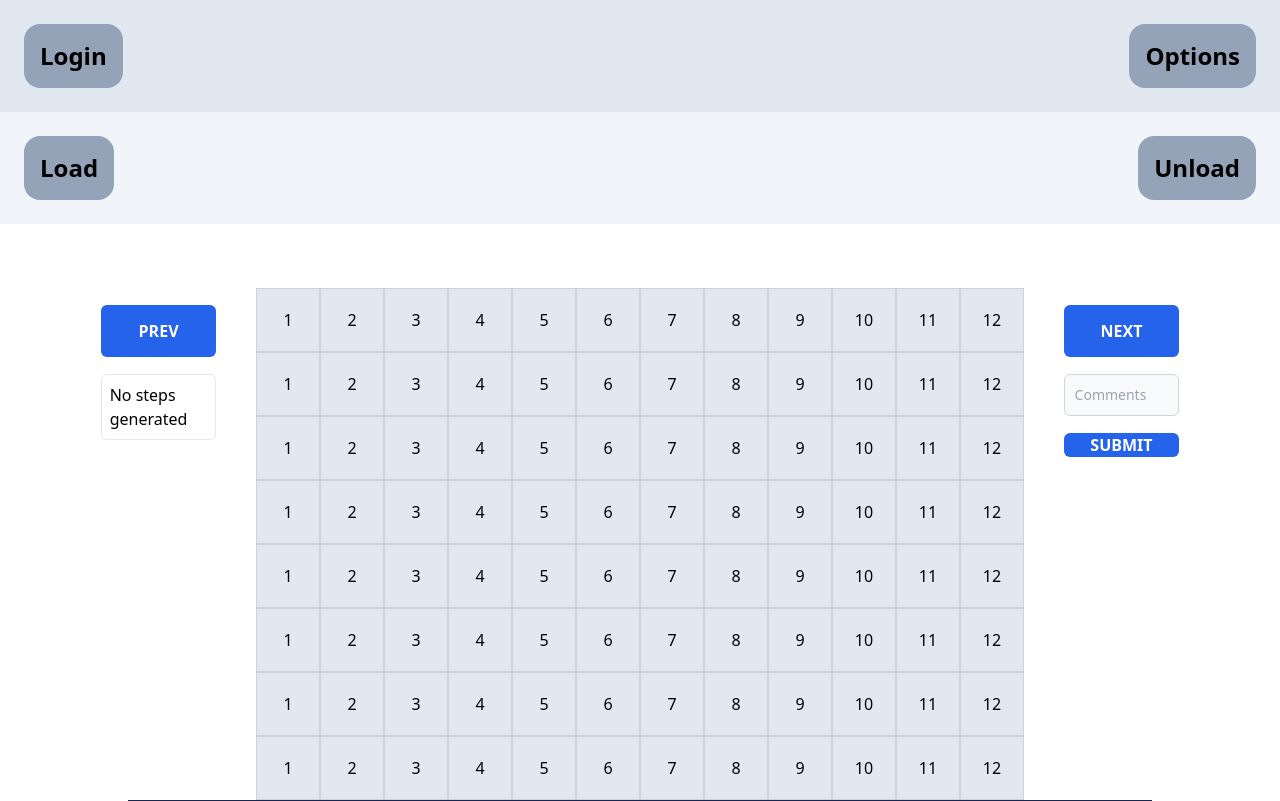
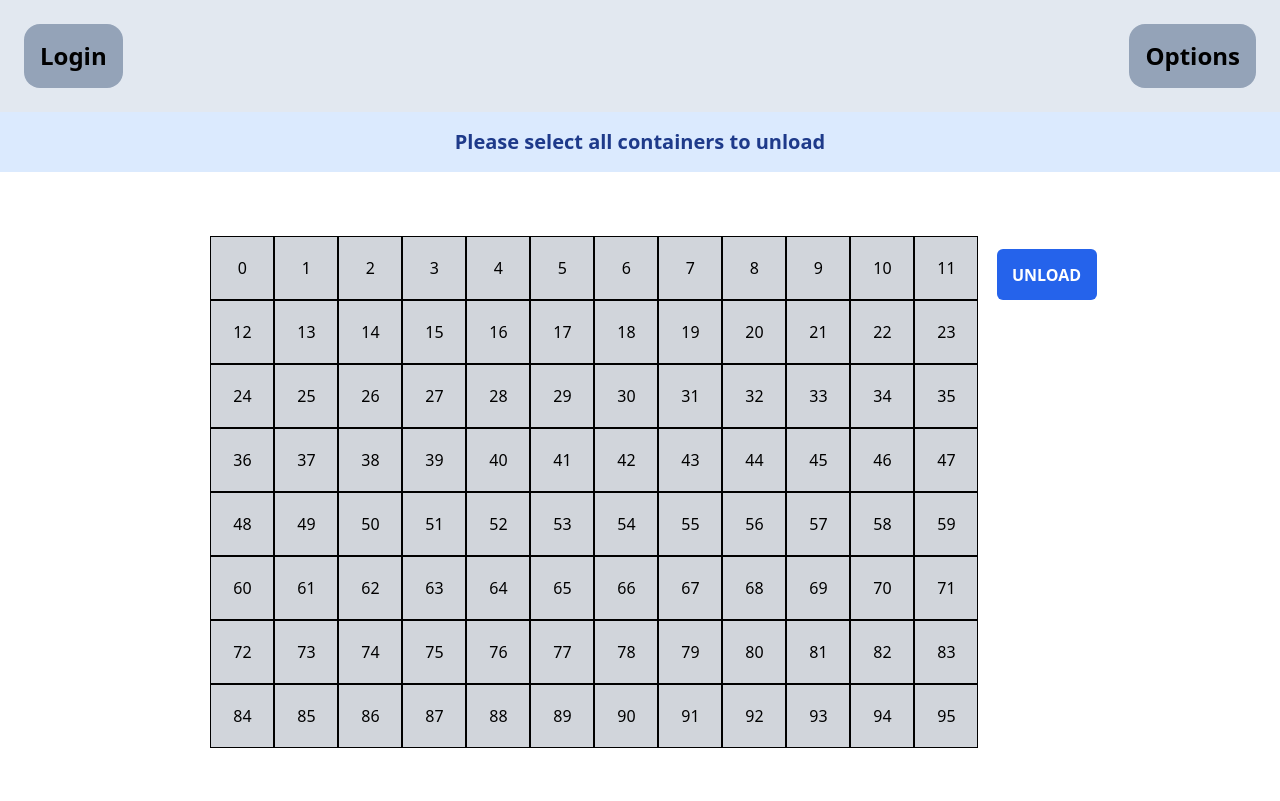
Before and after one commit to FelixMDM/CargoPilot, a Next.js app in the folder client/: page /loadUnload in a window 1280 px wide. Shown: the top 801 px of the page. Built offline with nearby package versions, Linux system fonts and the light colour scheme.

Commit message:
removed global css styles to handle background color changes when selected, removed load unload buttons and replaced with clickable containers and one unload button

```diff
--- a/client/src/app/globals.css
+++ b/client/src/app/globals.css
@@ -5,10 +5,8 @@
 .cell {
     width: 4rem;
     height: 4rem;
-    background-color: #e2e8f0;
     display: flex;
     align-items: center;
     justify-content: center;
-    border: 1px solid #cbd5e1;
     font-size: 1rem;
   }
--- a/client/src/app/loadUnload/page.tsx
+++ b/client/src/app/loadUnload/page.tsx
@@ -5,7 +5,6 @@ const page = () => {
     return (
         <div>
             <LoadUnload />
-            <ContainersPanel />
         </div>
     );
 }
--- /dev/null
+++ b/client/src/components/containers/containersLoadUnload.tsx
@@ -0,0 +1,57 @@
+"use client";
+import { useState } from "react";
+
+const Containers = () => {
+  // State to store selected cell positions
+  const [selectedCells, setSelectedCells] = useState<Set<string>>(new Set());
+
+  // Function to handle cell selection
+  const handleCellClick = (row: number, col: number, index: number) => {
+    const cellId = `${index}, (${row}, ${col})`; // Store index and (x, y) as a string
+
+    setSelectedCells((prevSelectedCells) => {
+      const newSelectedCells = new Set(prevSelectedCells);
+      if (newSelectedCells.has(cellId)) {
+        newSelectedCells.delete(cellId); // Remove if already selected (unselect)
+      } else {
+        newSelectedCells.add(cellId); // Add if not selected (select)
+      }
+      return newSelectedCells;
+    });
+  };
+
+  return (
+    <div className="flex flex-col items-center">
+      <div className="grid grid-cols-12 grid-rows-8">
+        {Array.from({ length: 96 }).map((_, index: number) => {
+          // Calculate row and column for each cell
+          const col = index % 12;
+          const row = 7 - Math.floor(index / 12); // Reverse the row calculation to start from bottom (7 - index)
+
+          const cellId = `${index}, (${row}, ${col})`; // Unique ID for each cell with index and (x, y)
+          const isSelected = selectedCells.has(cellId); // Check if the cell is selected
+
+          return (
+            <button
+              key={index}
+              className={`cell m-auto p-2 border border-black ${isSelected ? 'bg-green-500' : 'bg-gray-300'}`}
+              onClick={() => handleCellClick(row, col, index)} // Pass index to handle click
+            >
+              {index}
+            </button>
+          );
+        })}
+      </div>
+      {selectedCells.size > 0 && (
+        <div>
+          <p>Selected Positions:</p>
+          {Array.from(selectedCells).map((cellId) => {
+            return <p key={cellId}>{cellId}</p>; // Display the stored cellId
+          })}
+        </div>
+      )}
+    </div>
+  );
+};
+
+export default Containers;
--- a/client/src/components/loadUnload/LoadUnload.tsx
+++ b/client/src/components/loadUnload/LoadUnload.tsx
@@ -1,30 +1,34 @@
+"use client";
+import { useState } from "react";
+import Containers from "../containers/containersLoadUnload";
 
-/**
- *
- * I'm thinking that the best way to do this is gonna be yeah to map over a list of 96 to render all the grid boxes,
- * but functionally, later on down the line -> make an api call for the updated manifest/steps
- *
- * Format is maybe a list (CSV?) of arrays [96 in len] that represent what box goes where? and each list entry is a step
- * or something close to that where only the colors are specified
- *
- * Render the respective colors at each steps in that map loop that I have defined currently
- */
+const ContainersPanel = () => {
+    const [unload, setUnload] = useState(false);
 
-const LoadUnload = () => {
+    const handleUnload = () => {
+        setUnload(true);
+    };
+
     return (
-        <div className="flex flex-col font-archivo-narrow font-bold space-y-2 items-center">
-            <div className="top-0 w-full bg-slate-100 font-archivo-narrow text-2xl font-bold z-40">
-                <div className="flex justify-between items-center p-4">
-                    <div className="text-black bg-slate-400 rounded-2xl p-4 m-2 hover:text-white">
-                        Load
-                    </div>
-                    <div className="text-black bg-slate-400 rounded-2xl p-4 m-2 hover:text-white">
-                        Unload
-                    </div>
+        <div className="flex flex-col items-center">
+            <div className="w-full bg-blue-100 text-blue-900 text-center py-4 font-bold text-xl">
+                Please select all containers to unload
+            </div>
+
+            <div className="flex flex-row mt-[5%] justify-evenly">
+                <Containers />
+                <div className="flex flex-col w-[10%] space-y-[15%] items-center">
+                    <button
+                        onClick={handleUnload}
+                        style={{ width: '100px', marginLeft: '47%' }}
+                        className="w-[100%] h-[10%] mt-[15%] bg-blue-600 rounded-md font-bold text-white"
+                    >
+                        UNLOAD
+                    </button>
                 </div>
             </div>
         </div>
     );
-}
+};
 
-export default LoadUnload;
+export default ContainersPanel;
```
